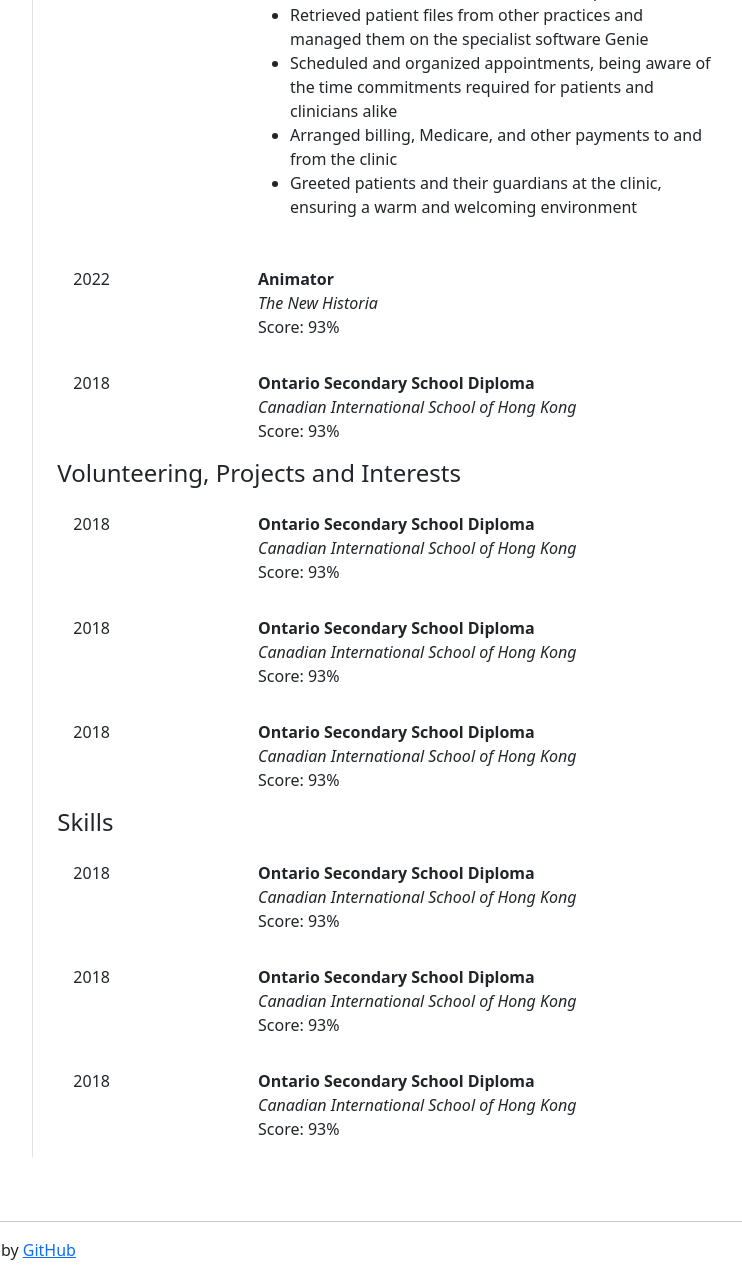
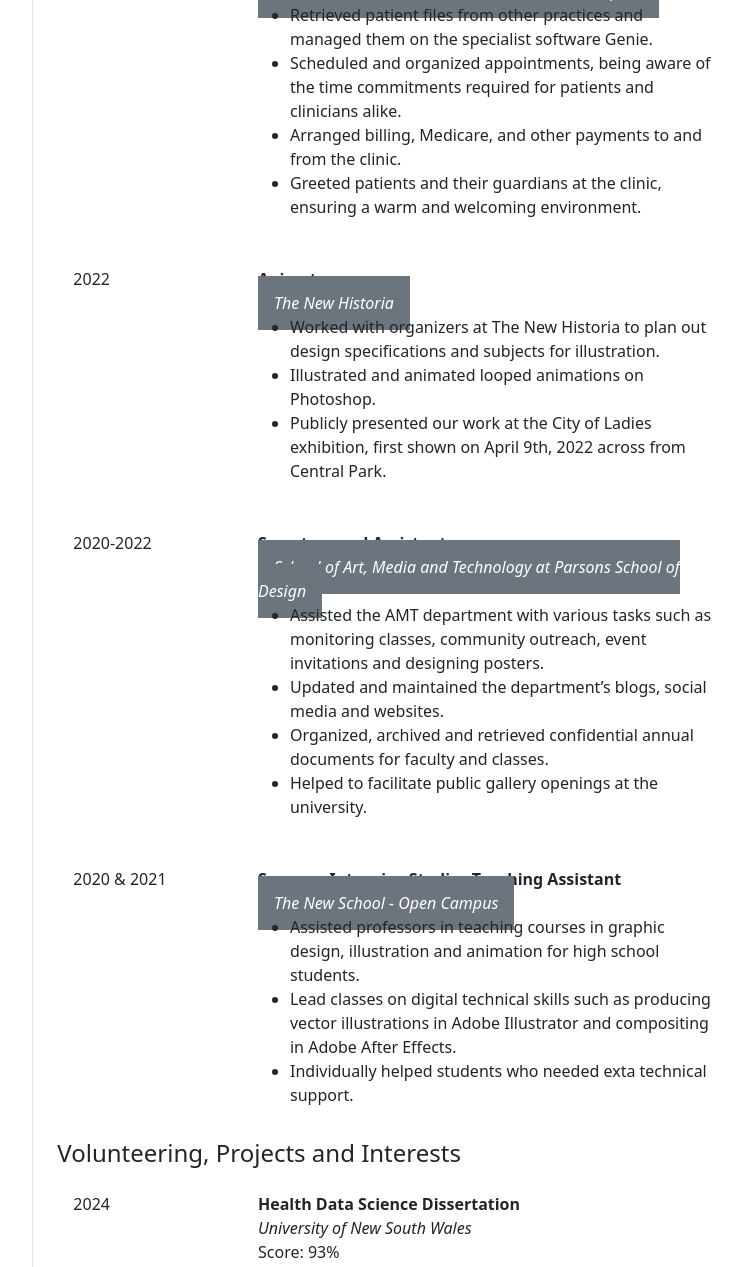
Before and after one commit to sk-etcher/portfolio, a plain HTML site: page resume.html in a window 1280 px wide. Shown: the part 973-2240 px from the top of the page, without its empty margins (420-1162 px from the left). Drawn offline with nearby package versions, Linux system fonts and the light colour scheme.

Commit message:
Update resume.html

```diff
--- a/resume.html
+++ b/resume.html
@@ -41,14 +41,14 @@
                         <div class="flex-container">
                             <div class="flex-one-quarter">Current</div>
                             <div class="flex-three-quarters"><b>MSc Health Data Science</b>
-                                <br><i class="badge text-bg-secondary">University of New South Wales</i>
+                                <br><i class="text-bg-secondary p-3">University of New South Wales</i>
                                 <br>Expected graduation in September 2024
                             </div>
                         </div>
                         <div class="flex-container">
                             <div class="flex-one-quarter">2018-2022<br>GPA: 3.99</div>
                             <div class="flex-three-quarters"><b>BA/BFA Dual-Degree Program</b>
-                                <br><i>The New School</i>
+                                <br><i class="text-bg-secondary p-3">The New School</i>
                                 <br>BFA Illustration, Parsons School of Design (with honors and special recognition)
                                 (3.99
                                 GPA)
@@ -60,28 +60,28 @@
                         <div class="flex-container">
                             <div class="flex-one-quarter">2018-2022</div>
                             <div class="flex-three-quarters"><b>Dean’s BFA Scholarship</b>
-                                <br><i>The New School</i>
+                                <br><i class="text-bg-secondary p-3">The New School</i>
                                 <br>Four-year tuition scholarship.
                             </div>
                         </div>
                         <div class="flex-container">
                             <div class="flex-one-quarter">2018-2022</div>
                             <div class="flex-three-quarters"><b>Dean’s List</b>
-                                <br><i>The New School</i>
+                                <br><i class="text-bg-secondary p-3">The New School</i>
                                 <br>Awarded each semester for scoring a GPA of 3.7 or higher.
                             </div>
                         </div>
                         <div class="flex-container">
                             <div class="flex-one-quarter">2018</div>
                             <div class="flex-three-quarters"><b>International Baccalaureate Diploma</b>
-                                <br><i >Canadian International School of Hong Kong</i>
+                                <br><i class="text-bg-secondary p-3">Canadian International School of Hong Kong</i>
                                 <br>Score: 38
                             </div>
                         </div>
                         <div class="flex-container">
                             <div class="flex-one-quarter">2018</div>
                             <div class="flex-three-quarters"><b>Ontario Secondary School Diploma</b>
-                                <br><i>Canadian International School of Hong Kong</i>
+                                <br><i class="text-bg-secondary p-3">Canadian International School of Hong Kong</i>
                                 <br>Score: 93%
                             </div>
                         </div>
@@ -89,34 +89,54 @@
                         <div class="flex-container">
                             <div class="flex-one-quarter">2022</div>
                             <div class="flex-three-quarters"><b>Receptionist and Administration Assistant</b>
-                                <br><i>The Paediatric Clinic at North Shore Private Hospital</i>
+                                <br><i class="text-bg-secondary p-3">The Paediatric Clinic at North Shore Private Hospital</i>
                                 <ul>
-                                    <li>Retrieved patient files from other practices and managed them on the specialist software Genie</li>
-                                    <li>Scheduled and organized appointments, being aware of the time commitments required for patients and clinicians alike</li>
-                                    <li>Arranged billing, Medicare, and other payments to and from the clinic</li>
-                                    <li>Greeted patients and their guardians at the clinic, ensuring a warm and welcoming environment</li>
+                                    <li>Retrieved patient files from other practices and managed them on the specialist software Genie.</li>
+                                    <li>Scheduled and organized appointments, being aware of the time commitments required for patients and clinicians alike.</li>
+                                    <li>Arranged billing, Medicare, and other payments to and from the clinic.</li>
+                                    <li>Greeted patients and their guardians at the clinic, ensuring a warm and welcoming environment.</li>
                                 </ul>
                             </div>
                         </div>
                         <div class="flex-container">
                             <div class="flex-one-quarter">2022</div>
                             <div class="flex-three-quarters"><b>Animator</b>
-                                <br><i>The New Historia</i>
-                                <br>Score: 93%
+                                <br><i class="text-bg-secondary p-3">The New Historia</i>
+                                <ul>
+                                    <li>Worked with organizers at The New Historia to plan out design specifications and subjects for illustration.</li>
+                                    <li>Illustrated and animated looped animations on Photoshop.</li>
+                                    <li>Publicly presented our work at the City of Ladies exhibition, first shown on April 9th, 2022 across from Central Park.</li>
+                                </ul>
                             </div>
                         </div>
                         <div class="flex-container">
-                            <div class="flex-one-quarter">2018</div>
-                            <div class="flex-three-quarters"><b>Ontario Secondary School Diploma</b>
-                                <br><i>Canadian International School of Hong Kong</i>
-                                <br>Score: 93%
+                            <div class="flex-one-quarter">2020-2022</div>
+                            <div class="flex-three-quarters"><b>Secretary and Assistant</b>
+                                <br><i class="text-bg-secondary p-3">School of Art, Media and Technology at Parsons School of Design</i>
+                                <ul>
+                                    <li>Assisted the AMT department with various tasks such as monitoring classes, community outreach, event invitations and designing posters.</li>
+                                    <li>Updated and maintained the department’s blogs, social media and websites.</li>
+                                    <li>Organized, archived and retrieved confidential annual documents for faculty and classes.</li>
+                                    <li>Helped to facilitate public gallery openings at the university.</li>
+                                </ul>
+                            </div>
+                        </div>
+                        <div class="flex-container">
+                            <div class="flex-one-quarter">2020 & 2021</div>
+                            <div class="flex-three-quarters"><b>Summer Intensive Studies Teaching Assistant</b>
+                                <br><i class="text-bg-secondary p-3">The New School - Open Campus</i>
+                                <ul>
+                                    <li>Assisted professors in teaching courses in graphic design, illustration and animation for high school students.</li>
+                                    <li>Lead classes on digital technical skills such as producing vector illustrations in Adobe Illustrator and compositing in Adobe After Effects.</li>
+                                    <li>Individually helped students who needed exta technical support.</li>
+                                </ul>
                             </div>
                         </div>
                         <h4 id="resume-item-4">Volunteering, Projects and Interests</h4>
                         <div class="flex-container">
-                            <div class="flex-one-quarter">2018</div>
-                            <div class="flex-three-quarters"><b>Ontario Secondary School Diploma</b>
-                                <br><i>Canadian International School of Hong Kong</i>
+                            <div class="flex-one-quarter">2024</div>
+                            <div class="flex-three-quarters"><b>Health Data Science Dissertation</b>
+                                <br><i>University of New South Wales</i>
                                 <br>Score: 93%
                             </div>
                         </div>
```
